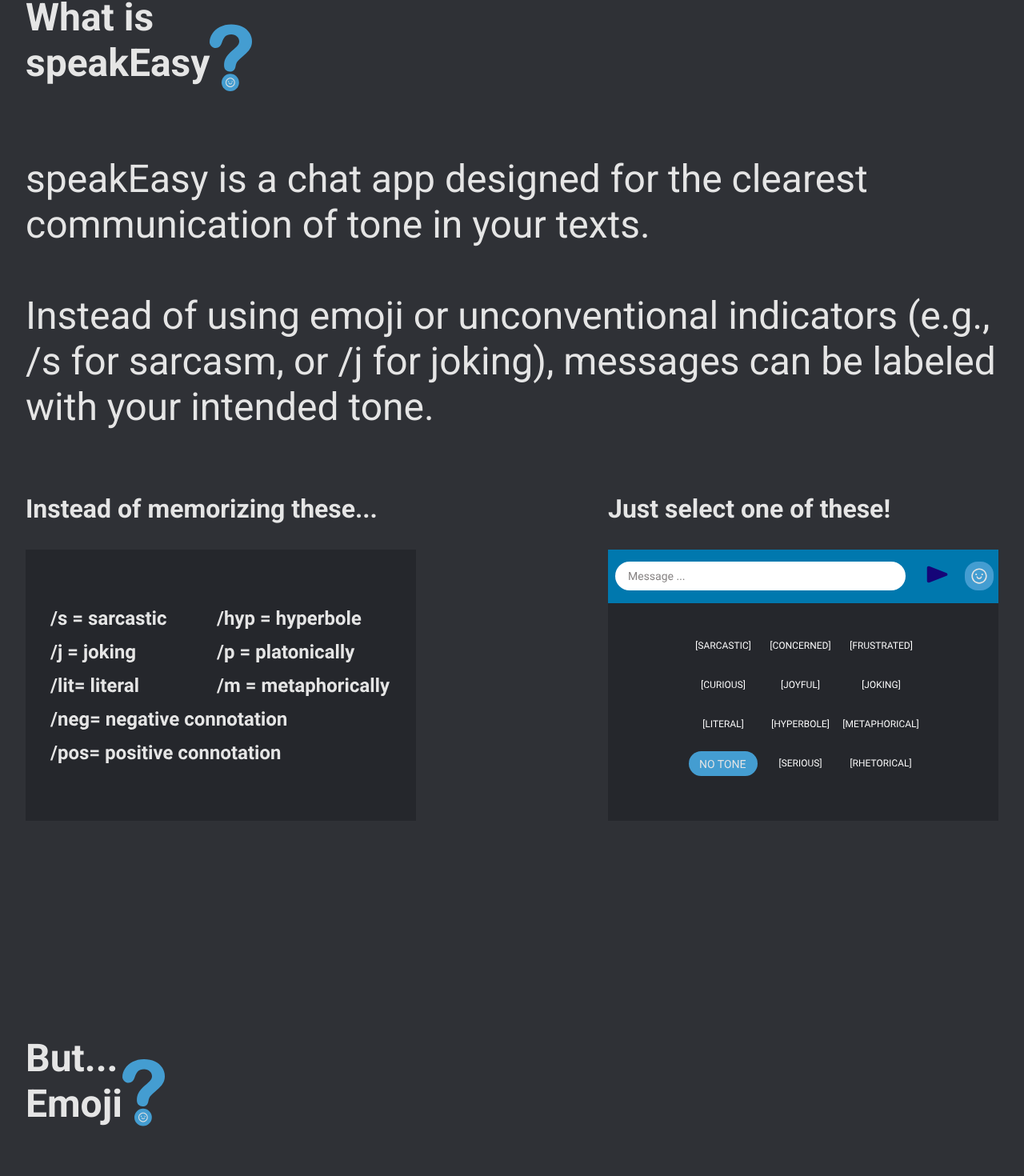
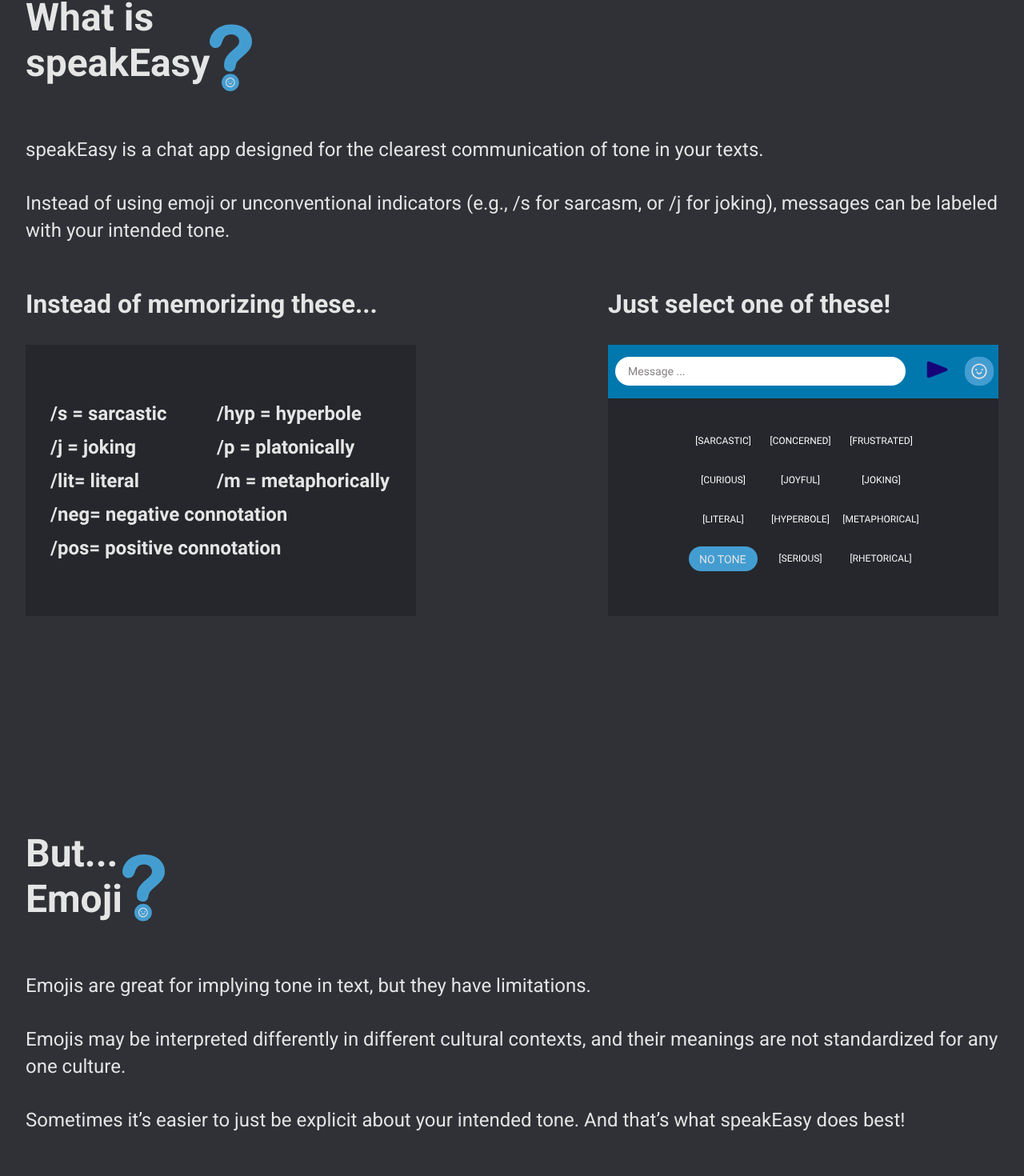
Before and after one commit to michael-tanner-coder/speakeasy, a React (Create React App) app: page / in a window 1280 px wide. Shown: the part 721-2191 px from the top of the page at 80% size. Built offline with nearby package versions, Linux system fonts and the light colour scheme; no server answers.

Commit message:
Updated line-height and font-size for readability

```diff
--- a/src/containers/DetailsSection/subcomponents/Detail/Detail.styles.js
+++ b/src/containers/DetailsSection/subcomponents/Detail/Detail.styles.js
@@ -34,12 +34,14 @@ export const DetailWrapper = styled.div`
     font-size: 36px;
     font-weight: normal;
     text-transform: uppercase;
+    padding-top: 16px;
     margin-bottom: 2px;
     margin: 0;
   }
 
   p {
     margin: 0;
+    line-height: 1.4em;
   }
 
   margin-bottom: 2rem;
--- a/src/containers/EmojiSection/EmojiSection.styles.js
+++ b/src/containers/EmojiSection/EmojiSection.styles.js
@@ -18,11 +18,8 @@ export const SectionHeading = styled.div`
 `;
 
 export const SectionParagraph = styled.p`
-  font-size: 48px;
-
-  @media (max-width: ${({ theme }) => theme.breakpoints.sm}) {
-    font-size: 32px;
-  }
+  font-size: 24px;
+  line-height: 1.4em;
 
   @media (max-width: ${({ theme }) => theme.breakpoints.xs}) {
     font-size: 24px;
--- a/src/containers/WhatSection/WhatSection.styles.js
+++ b/src/containers/WhatSection/WhatSection.styles.js
@@ -19,11 +19,8 @@ export const SectionHeading = styled.div`
 `;
 
 export const SectionParagraph = styled.p`
-  font-size: 48px;
-
-  @media (max-width: ${({ theme }) => theme.breakpoints.sm}) {
-    font-size: 32px;
-  }
+  font-size: 24px;
+  line-height: 1.4em;
 
   @media (max-width: ${({ theme }) => theme.breakpoints.xs}) {
     font-size: 24px;
```
